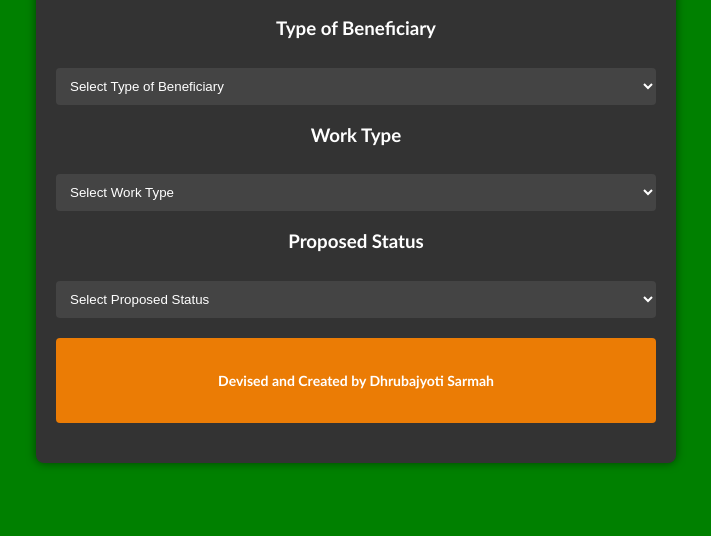
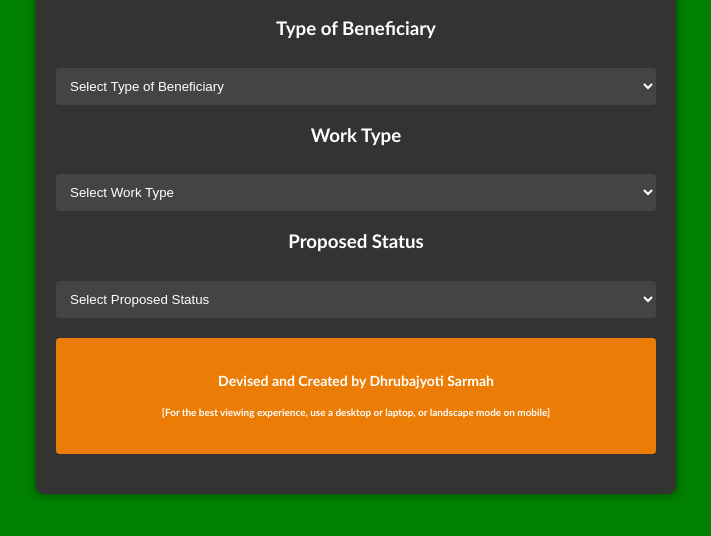
Before and after one commit to pnrd-dhrubajyoti/mgnregapermissibleworks, a plain HTML site: page index.html in a window 1280 px wide. Shown: the part 192-728 px from the top of the page, without its empty margins (284-995 px from the left). Drawn offline with Linux system fonts and the light colour scheme.

Commit message:
Update index.html

```diff
--- a/index.html
+++ b/index.html
@@ -91,6 +91,7 @@ text-align: centre;
     </div>
     <div class="creator-box">
         <h3>Devised and Created by Dhrubajyoti Sarmah</h3>
+	    <h5>[For the best viewing experience, use a desktop or laptop, or landscape mode on mobile]</h5>
     </div>
 </div>
 
```
